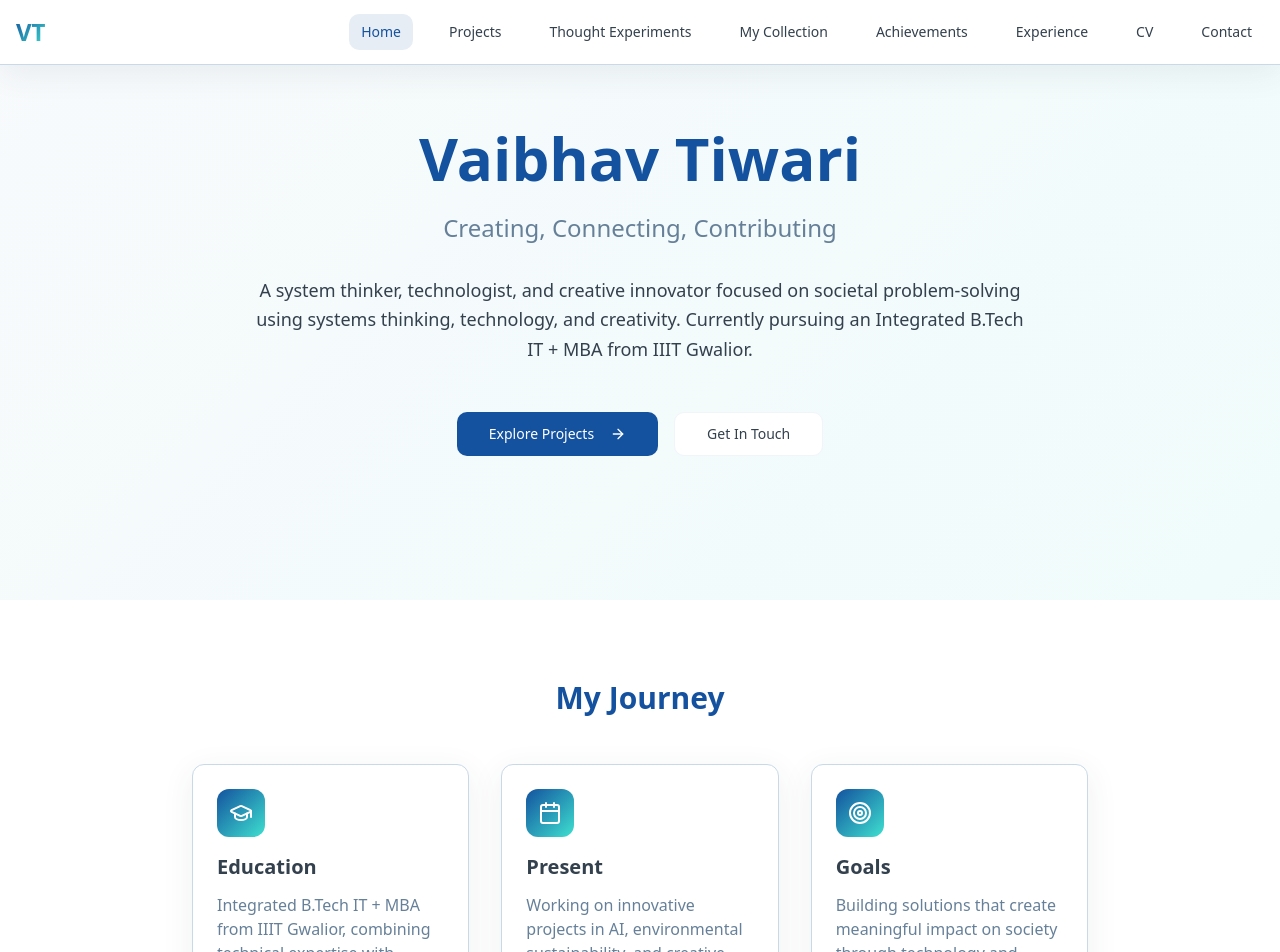
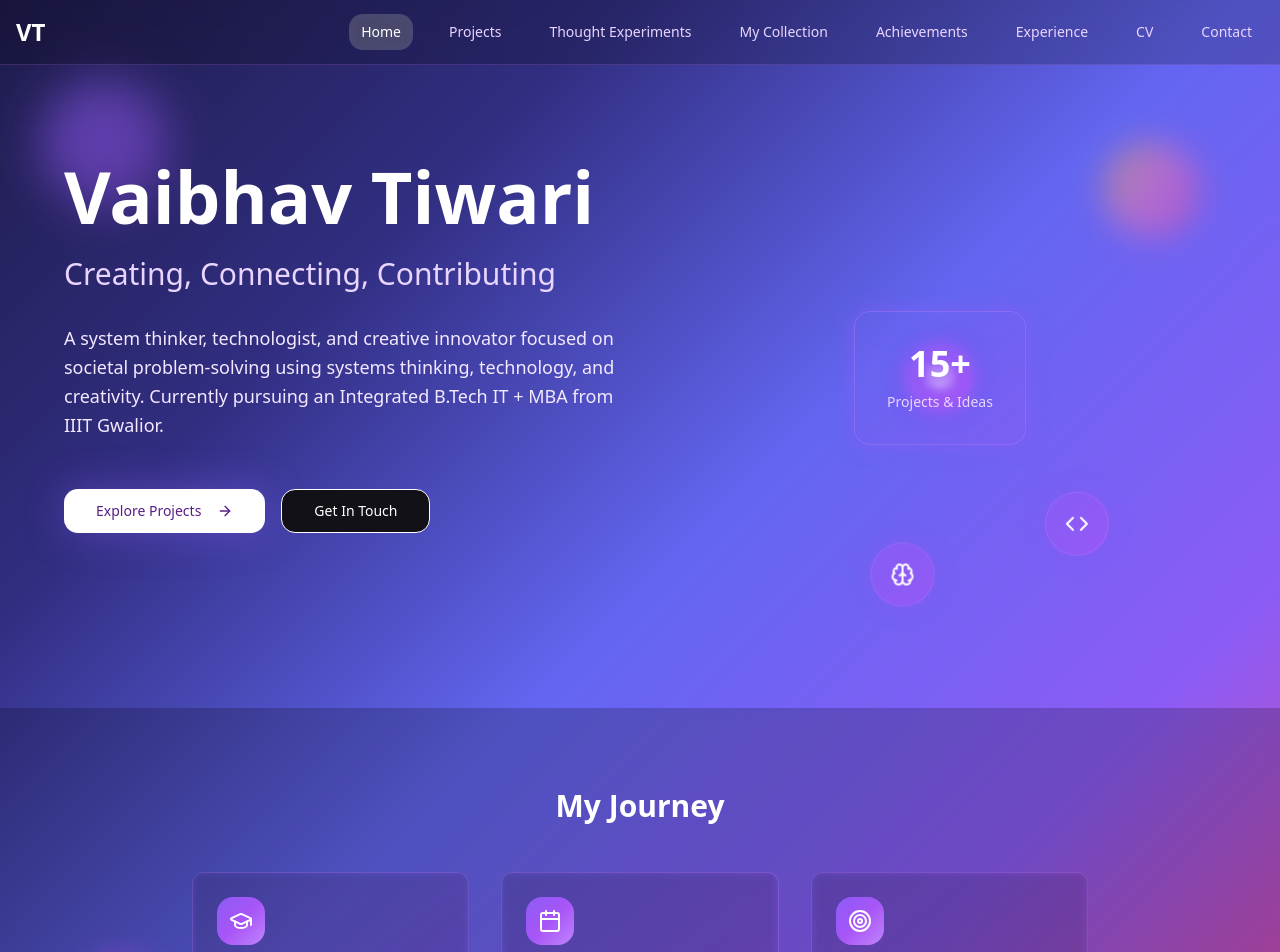
Before and after one commit to VaibhavTiwari432/vaibhav-innovate-shine, a React (Vite) app: page / in a window 1280 px wide. Shown: the top 952 px of the page. Built offline with nearby package versions, Linux system fonts and the light colour scheme.

Commit message:
Refactor: Apply new theme
Apply the new theme to the website, including relevant design elements and layout adjustments.

```diff
--- a/src/components/Navigation.tsx
+++ b/src/components/Navigation.tsx
@@ -21,12 +21,12 @@ const Navigation = () => {
   const isActive = (href: string) => location.pathname === href;
 
   return (
-    <nav className="fixed top-0 left-0 right-0 z-50 bg-background/95 backdrop-blur-md border-b border-border shadow-card">
+    <nav className="fixed top-0 left-0 right-0 z-50 bg-black/20 backdrop-blur-md border-b border-purple-400/20">
       <div className="container mx-auto px-4">
         <div className="flex items-center justify-between h-16">
           {/* Logo */}
           <Link to="/" className="flex-shrink-0">
-            <span className="text-2xl font-bold bg-gradient-primary bg-clip-text text-transparent">
+            <span className="text-2xl font-bold text-white">
               VT
             </span>
           </Link>
@@ -40,8 +40,8 @@ const Navigation = () => {
                   to={item.href}
                   className={`transition-colors duration-300 text-sm font-medium px-3 py-2 rounded-md ${
                     isActive(item.href)
-                      ? "text-primary bg-primary/10"
-                      : "text-foreground hover:text-primary hover:bg-primary/5"
+                      ? "text-white bg-white/20 backdrop-blur-sm"
+                      : "text-purple-200 hover:text-white hover:bg-white/10"
                   }`}
                 >
                   {item.label}
@@ -65,15 +65,15 @@ const Navigation = () => {
         {/* Mobile Navigation */}
         {isOpen && (
           <div className="lg:hidden">
-            <div className="px-2 pt-2 pb-3 space-y-1 sm:px-3 bg-background/95 backdrop-blur-md border-t border-border">
+            <div className="px-2 pt-2 pb-3 space-y-1 sm:px-3 bg-black/40 backdrop-blur-md border-t border-purple-400/20">
               {navItems.map((item) => (
                 <Link
                   key={item.href}
                   to={item.href}
                   className={`block px-3 py-2 text-base font-medium transition-colors duration-300 rounded-md ${
                     isActive(item.href)
-                      ? "text-primary bg-primary/10"
-                      : "text-foreground hover:text-primary hover:bg-primary/5"
+                      ? "text-white bg-white/20"
+                      : "text-purple-200 hover:text-white hover:bg-white/10"
                   }`}
                   onClick={() => setIsOpen(false)}
                 >
--- a/src/index.css
+++ b/src/index.css
@@ -2,53 +2,55 @@
 @tailwind components;
 @tailwind utilities;
 
-/* Modern Portfolio Design System - Light theme with professional aesthetics */
+/* Modern Portfolio Design System - Purple gradient theme inspired by reference */
 
 @layer base {
   :root {
-    /* Light theme with clean, professional colors */
-    --background: 0 0% 100%;
-    --foreground: 210 20% 25%;
+    /* Purple gradient theme matching the reference */
+    --background: 250 15% 8%;
+    --foreground: 0 0% 98%;
 
-    --card: 0 0% 100%;
-    --card-foreground: 210 20% 25%;
+    --card: 250 15% 12%;
+    --card-foreground: 0 0% 98%;
 
-    --popover: 0 0% 100%;
-    --popover-foreground: 210 20% 25%;
+    --popover: 250 15% 12%;
+    --popover-foreground: 0 0% 98%;
 
-    /* Deep blue primary palette */
-    --primary: 213 78% 35%;
+    /* Purple primary palette */
+    --primary: 267 84% 64%;
     --primary-foreground: 0 0% 100%;
 
-    /* Teal for secondary actions */
-    --secondary: 174 72% 56%;
+    /* Complementary pink for accents */
+    --secondary: 320 91% 70%;
     --secondary-foreground: 0 0% 100%;
 
-    --muted: 210 40% 96%;
-    --muted-foreground: 210 20% 50%;
+    --muted: 250 15% 15%;
+    --muted-foreground: 250 10% 70%;
 
-    --accent: 174 72% 56%;
+    --accent: 280 100% 70%;
     --accent-foreground: 0 0% 100%;
 
     --destructive: 0 84% 60%;
     --destructive-foreground: 0 0% 100%;
 
-    --border: 210 40% 85%;
-    --input: 210 40% 96%;
-    --ring: 213 78% 35%;
+    --border: 250 15% 20%;
+    --input: 250 15% 15%;
+    --ring: 267 84% 64%;
 
-    --radius: 0.75rem;
+    --radius: 1rem;
 
-    /* Light theme gradient definitions */
-    --gradient-primary: linear-gradient(135deg, hsl(213 78% 35%), hsl(174 72% 56%));
-    --gradient-secondary: linear-gradient(135deg, hsl(174 72% 56%), hsl(210 40% 96%));
-    --gradient-hero: linear-gradient(135deg, hsl(210 40% 98%), hsl(174 72% 96%));
-    --gradient-card: linear-gradient(145deg, hsl(0 0% 100% / 0.9), hsl(210 40% 98% / 0.95));
+    /* Purple gradient theme definitions */
+    --gradient-primary: linear-gradient(135deg, #8B5CF6, #A855F7, #C084FC);
+    --gradient-secondary: linear-gradient(135deg, #EC4899, #F472B6, #FBBF24);
+    --gradient-hero: linear-gradient(135deg, #1E1B4B 0%, #312E81 25%, #6366F1 50%, #8B5CF6 75%, #EC4899 100%);
+    --gradient-card: linear-gradient(145deg, rgba(139, 92, 246, 0.1), rgba(168, 85, 247, 0.2));
+    --gradient-orb: linear-gradient(135deg, rgba(139, 92, 246, 0.8), rgba(168, 85, 247, 0.6));
 
-    /* Light theme shadows */
-    --shadow-glow: 0 0 40px hsl(174 72% 56% / 0.15);
-    --shadow-card: 0 8px 32px hsl(210 20% 25% / 0.08);
-    --shadow-elegant: 0 20px 50px hsl(210 20% 25% / 0.12);
+    /* Purple theme shadows and glows */
+    --shadow-glow: 0 0 40px rgba(139, 92, 246, 0.4);
+    --shadow-card: 0 8px 32px rgba(30, 27, 75, 0.5);
+    --shadow-elegant: 0 20px 50px rgba(30, 27, 75, 0.7);
+    --shadow-orb: 0 0 20px rgba(139, 92, 246, 0.6);
 
     --sidebar-background: 0 0% 98%;
 
--- a/src/pages/Home.tsx
+++ b/src/pages/Home.tsx
@@ -1,73 +1,126 @@
 import { Button } from "@/components/ui/button";
-import { ArrowRight, Calendar, GraduationCap, Target } from "lucide-react";
+import { ArrowRight, Calendar, GraduationCap, Target, Brain, Code, Lightbulb, Users, Award, BookOpen } from "lucide-react";
 import { Link } from "react-router-dom";
 
 const Home = () => {
+  const orbitalElements = [
+    { icon: Brain, label: "AI Projects", delay: "0s", distance: "180px" },
+    { icon: Code, label: "Development", delay: "3s", distance: "220px" },
+    { icon: Lightbulb, label: "Innovation", delay: "6s", distance: "160px" },
+    { icon: Users, label: "Mentorship", delay: "9s", distance: "200px" },
+    { icon: Award, label: "Achievements", delay: "12s", distance: "240px" },
+    { icon: BookOpen, label: "Publications", delay: "15s", distance: "190px" },
+  ];
+
   return (
-    <div className="min-h-screen bg-gradient-hero">
+    <div className="min-h-screen bg-gradient-hero relative overflow-hidden">
+      {/* Floating Background Elements */}
+      <div className="absolute inset-0 overflow-hidden">
+        <div className="absolute top-20 left-10 w-32 h-32 bg-gradient-orb rounded-full blur-xl opacity-70 animate-float"></div>
+        <div className="absolute top-40 right-20 w-24 h-24 bg-gradient-secondary rounded-full blur-lg opacity-50 animate-float" style={{ animationDelay: '2s' }}></div>
+        <div className="absolute bottom-40 left-20 w-20 h-20 bg-gradient-primary rounded-full blur-md opacity-60 animate-float" style={{ animationDelay: '4s' }}></div>
+        <div className="absolute bottom-20 right-10 w-28 h-28 bg-gradient-orb rounded-full blur-xl opacity-40 animate-float" style={{ animationDelay: '6s' }}></div>
+      </div>
+
       {/* Hero Section */}
-      <section className="container mx-auto px-4 pt-32 pb-20">
-        <div className="max-w-4xl mx-auto text-center">
-          <h1 className="text-5xl md:text-6xl font-bold text-primary mb-6">
+      <section className="container mx-auto px-4 pt-32 pb-20 relative z-10">
+        <div className="max-w-6xl mx-auto">
+          <div className="grid lg:grid-cols-2 gap-12 items-center">
+            {/* Left Content */}
+            <div className="text-left">
+              <h1 className="text-5xl md:text-7xl font-bold text-white mb-6 leading-tight">
                 Vaibhav Tiwari
               </h1>
-          <p className="text-xl md:text-2xl text-muted-foreground mb-8 font-medium">
+              <p className="text-2xl md:text-3xl text-purple-200 mb-8 font-medium">
                 Creating, Connecting, Contributing
               </p>
-          <p className="text-lg text-foreground max-w-3xl mx-auto mb-12 leading-relaxed">
+              <p className="text-lg text-purple-100 max-w-2xl mb-12 leading-relaxed">
                 A system thinker, technologist, and creative innovator focused on societal problem-solving
                 using systems thinking, technology, and creativity. Currently pursuing an Integrated B.Tech IT + MBA
                 from IIIT Gwalior.
               </p>
 
-          <div className="flex flex-col sm:flex-row gap-4 justify-center mb-16">
+              <div className="flex flex-col sm:flex-row gap-4 mb-16">
                 <Link to="/projects">
-              <Button size="lg" className="group">
+                  <Button size="lg" className="group bg-white text-purple-900 hover:bg-purple-100 shadow-glow">
                     Explore Projects
                     <ArrowRight className="ml-2 h-5 w-5 group-hover:translate-x-1 transition-transform" />
                   </Button>
                 </Link>
                 <Link to="/contact">
-              <Button variant="outline" size="lg">
+                  <Button variant="outline" size="lg" className="border-white text-white hover:bg-white hover:text-purple-900">
                     Get In Touch
                   </Button>
                 </Link>
               </div>
             </div>
+
+            {/* Right Side - Orbital Elements */}
+            <div className="relative flex items-center justify-center h-96 lg:h-[500px]">
+              {/* Central Element */}
+              <div className="relative z-20 bg-gradient-card backdrop-blur-sm border border-purple-400/30 rounded-2xl p-8 text-center shadow-orb">
+                <div className="text-4xl font-bold text-white mb-2">15+</div>
+                <div className="text-purple-200 text-sm">Projects & Ideas</div>
+              </div>
+
+              {/* Orbiting Elements */}
+              {orbitalElements.map((element, index) => {
+                const IconComponent = element.icon;
+                return (
+                  <div
+                    key={index}
+                    className="absolute animate-orbit"
+                    style={{
+                      animationDelay: element.delay,
+                      animationDuration: '20s'
+                    }}
+                  >
+                    <div className="w-16 h-16 bg-gradient-orb rounded-full flex items-center justify-center shadow-orb backdrop-blur-sm border border-purple-400/30 hover:scale-110 transition-transform cursor-pointer group">
+                      <IconComponent className="h-6 w-6 text-white" />
+                      <div className="absolute -bottom-8 left-1/2 transform -translate-x-1/2 text-xs text-purple-200 opacity-0 group-hover:opacity-100 transition-opacity whitespace-nowrap">
+                        {element.label}
+                      </div>
+                    </div>
+                  </div>
+                );
+              })}
+            </div>
+          </div>
+        </div>
       </section>
 
       {/* Journey Timeline */}
-      <section className="bg-background py-20">
+      <section className="bg-black/20 backdrop-blur-sm py-20 relative z-10">
         <div className="container mx-auto px-4">
-          <h2 className="text-3xl font-bold text-center text-primary mb-12">My Journey</h2>
+          <h2 className="text-3xl font-bold text-center text-white mb-12">My Journey</h2>
           <div className="max-w-4xl mx-auto">
             <div className="grid md:grid-cols-3 gap-8">
-              <div className="bg-card p-6 rounded-lg shadow-card border border-border hover:shadow-elegant transition-shadow">
+              <div className="bg-gradient-card backdrop-blur-sm p-6 rounded-xl border border-purple-400/20 hover:shadow-orb transition-all duration-300">
                 <div className="w-12 h-12 bg-gradient-primary rounded-lg flex items-center justify-center mb-4">
                   <GraduationCap className="h-6 w-6 text-white" />
                 </div>
-                <h3 className="text-xl font-semibold mb-3 text-foreground">Education</h3>
-                <p className="text-muted-foreground">
+                <h3 className="text-xl font-semibold mb-3 text-white">Education</h3>
+                <p className="text-purple-200">
                   Integrated B.Tech IT + MBA from IIIT Gwalior, combining technical expertise with business acumen.
                 </p>
               </div>
 
-              <div className="bg-card p-6 rounded-lg shadow-card border border-border hover:shadow-elegant transition-shadow">
+              <div className="bg-gradient-card backdrop-blur-sm p-6 rounded-xl border border-purple-400/20 hover:shadow-orb transition-all duration-300">
                 <div className="w-12 h-12 bg-gradient-primary rounded-lg flex items-center justify-center mb-4">
                   <Calendar className="h-6 w-6 text-white" />
                 </div>
-                <h3 className="text-xl font-semibold mb-3 text-foreground">Present</h3>
-                <p className="text-muted-foreground">
+                <h3 className="text-xl font-semibold mb-3 text-white">Present</h3>
+                <p className="text-purple-200">
                   Working on innovative projects in AI, environmental sustainability, and creative expression.
                 </p>
               </div>
 
-              <div className="bg-card p-6 rounded-lg shadow-card border border-border hover:shadow-elegant transition-shadow">
+              <div className="bg-gradient-card backdrop-blur-sm p-6 rounded-xl border border-purple-400/20 hover:shadow-orb transition-all duration-300">
                 <div className="w-12 h-12 bg-gradient-primary rounded-lg flex items-center justify-center mb-4">
                   <Target className="h-6 w-6 text-white" />
                 </div>
-                <h3 className="text-xl font-semibold mb-3 text-foreground">Goals</h3>
-                <p className="text-muted-foreground">
+                <h3 className="text-xl font-semibold mb-3 text-white">Goals</h3>
+                <p className="text-purple-200">
                   Building solutions that create meaningful impact on society through technology and innovation.
                 </p>
               </div>
--- a/tailwind.config.ts
+++ b/tailwind.config.ts
@@ -68,11 +68,13 @@ export default {
 				'gradient-secondary': 'var(--gradient-secondary)',
 				'gradient-hero': 'var(--gradient-hero)',
 				'gradient-card': 'var(--gradient-card)',
+				'gradient-orb': 'var(--gradient-orb)',
 			},
 			boxShadow: {
 				'glow': 'var(--shadow-glow)',
 				'card': 'var(--shadow-card)',
 				'elegant': 'var(--shadow-elegant)',
+				'orb': 'var(--shadow-orb)',
 			},
 			borderRadius: {
 				lg: 'var(--radius)',
@@ -95,11 +97,21 @@ export default {
 					to: {
 						height: '0'
 					}
+				},
+				'float': {
+					'0%, 100%': { transform: 'translateY(0px) rotate(0deg)' },
+					'50%': { transform: 'translateY(-20px) rotate(180deg)' }
+				},
+				'orbit': {
+					'0%': { transform: 'rotate(0deg) translateX(200px) rotate(0deg)' },
+					'100%': { transform: 'rotate(360deg) translateX(200px) rotate(-360deg)' }
 				}
 			},
 			animation: {
 				'accordion-down': 'accordion-down 0.2s ease-out',
-				'accordion-up': 'accordion-up 0.2s ease-out'
+				'accordion-up': 'accordion-up 0.2s ease-out',
+				'float': 'float 6s ease-in-out infinite',
+				'orbit': 'orbit 20s linear infinite'
 			}
 		}
 	},
```
Lines whose indentation alone changed are shown as unchanged.
